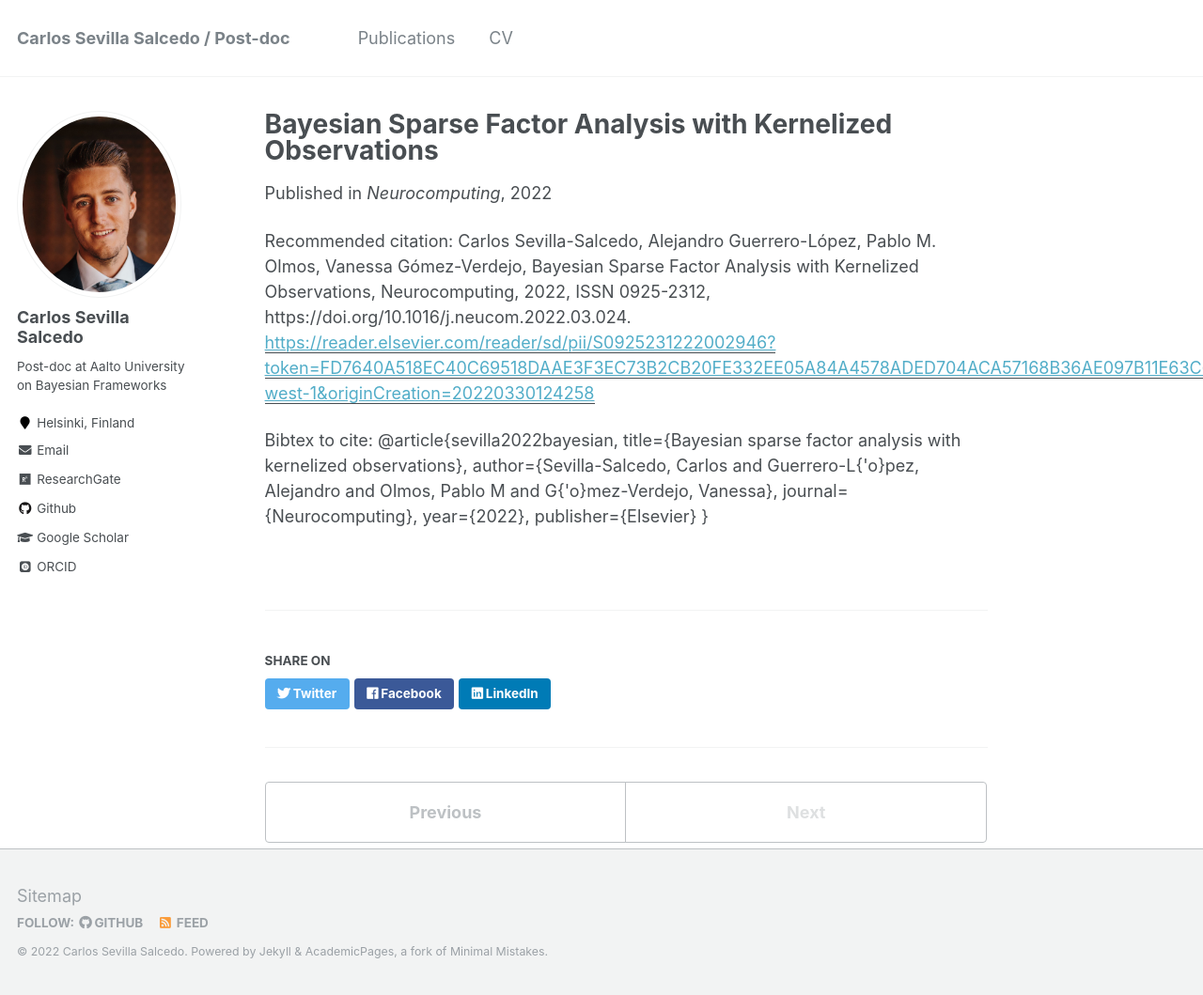
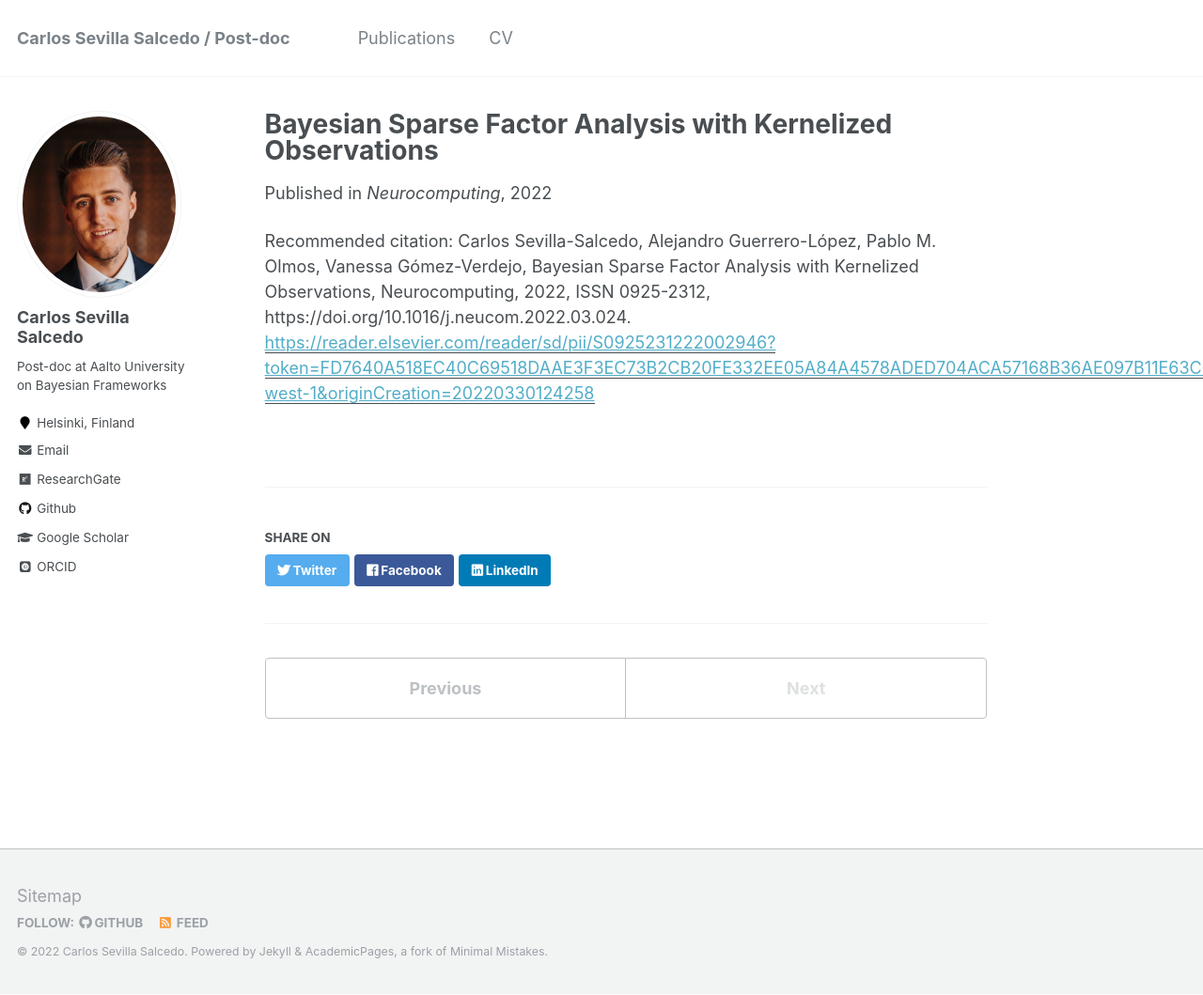
Before and after one commit to sevisal/sevisal.github.io, a Jekyll site: the page built from _publications/2022-03-21-Sevilla-Salcedo-et-al.md, in a window 1280 px wide and 1059 px high. Shown: the whole window at 94% size. Built offline with Jekyll 4.4.1, drawn with Linux system fonts in a browser that asks for light colours; some web fonts are replaced.

Commit message:
Update 2022-03-21-Sevilla-Salcedo-et-al.md

```diff
--- a/_publications/2022-03-21-Sevilla-Salcedo-et-al.md
+++ b/_publications/2022-03-21-Sevilla-Salcedo-et-al.md
@@ -8,11 +8,3 @@ venue: 'Neurocomputing'
 paperurl: 'https://reader.elsevier.com/reader/sd/pii/S0925231222002946?token=FD7640A518EC40C69518DAAE3F3EC73B2CB20FE332EE05A84A4578ADED704ACA57168B36AE097B11E63C62B1635FE188&originRegion=eu-west-1&originCreation=20220330124258'
 citation: 'Carlos Sevilla-Salcedo, Alejandro Guerrero-López, Pablo M. Olmos, Vanessa Gómez-Verdejo, Bayesian Sparse Factor Analysis with Kernelized Observations, Neurocomputing, 2022, ISSN 0925-2312, https://doi.org/10.1016/j.neucom.2022.03.024.'
 ---
-Bibtex to cite:
-@article{sevilla2022bayesian,
-  title={Bayesian sparse factor analysis with kernelized observations},
-  author={Sevilla-Salcedo, Carlos and Guerrero-L{\'o}pez, Alejandro and Olmos, Pablo M and G{\'o}mez-Verdejo, Vanessa},
-  journal={Neurocomputing},
-  year={2022},
-  publisher={Elsevier}
-}
```
